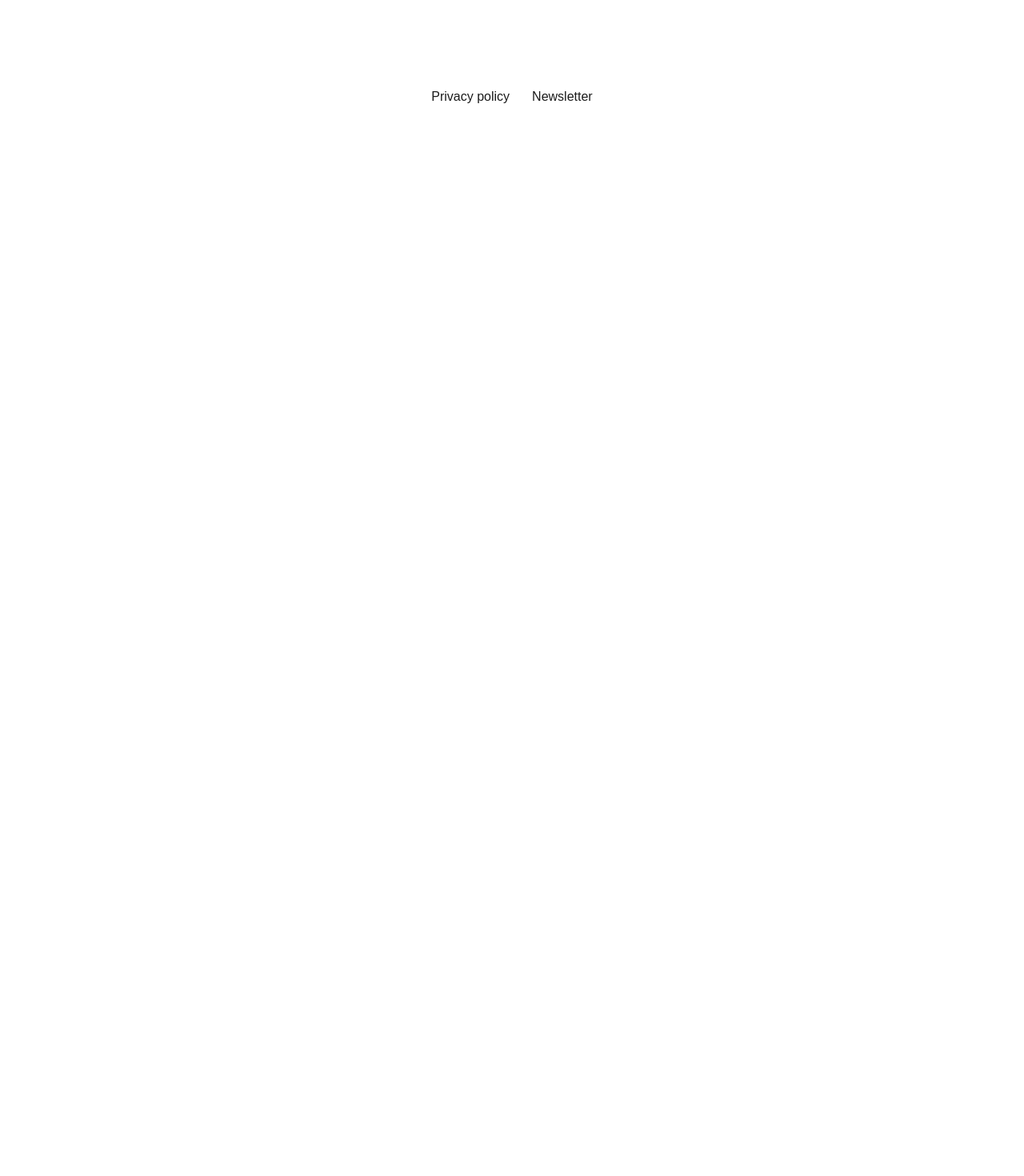
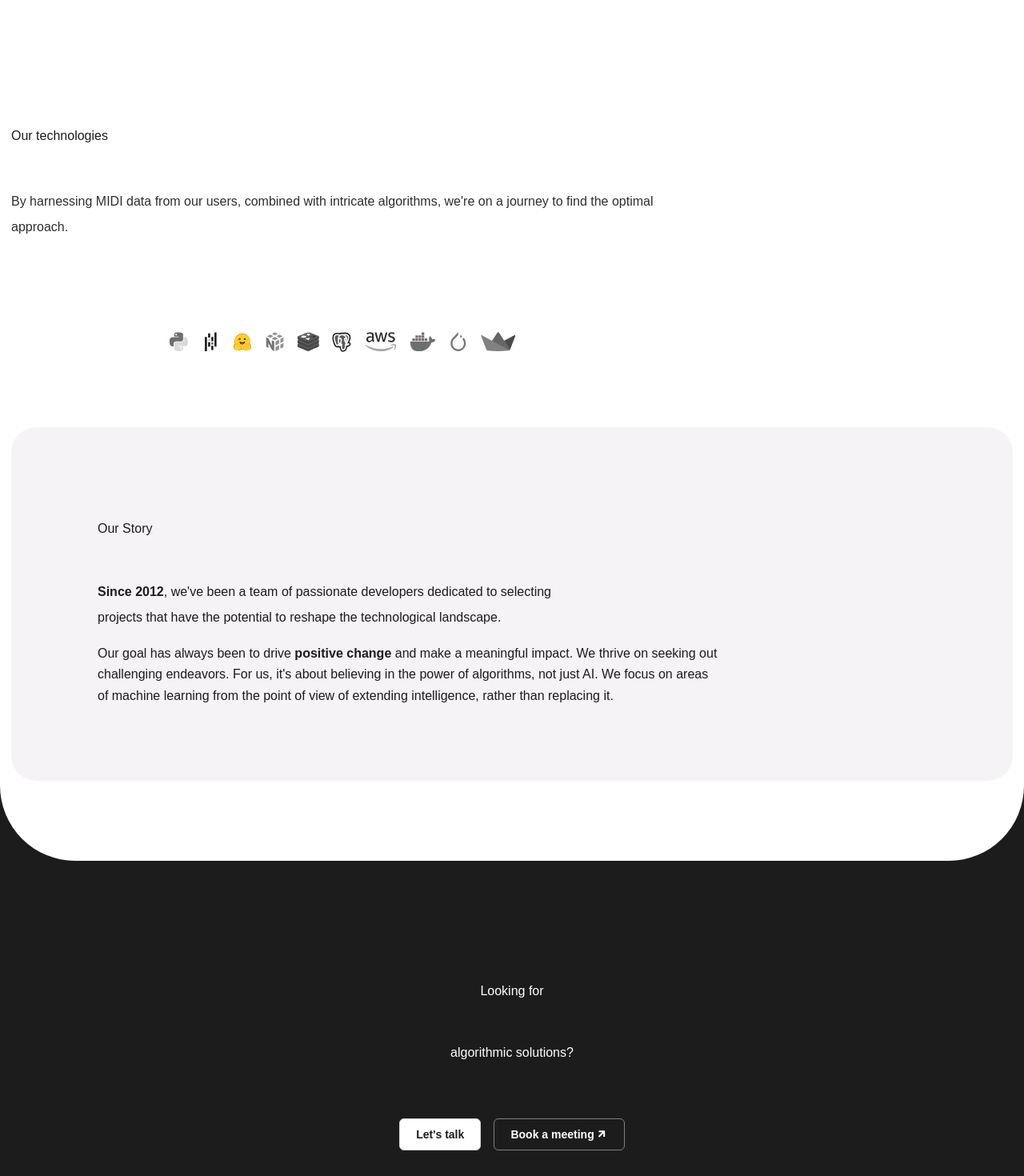
Before and after one commit to Nospoko/epr-landing, a Next.js app in the folder algrtm/: page /customSolutions in a window 1280 px wide. Shown: the part 1180-2650 px from the top of the page at 80% size. Before the commit the page ends 1332 px from the top, so only its background shows below. Built offline with nearby package versions, Linux system fonts and the light colour scheme.

Commit message:
basic layout of CustomProjectsPage created

```diff
--- a/algrtm/src/app/customSolutions/page.js
+++ b/algrtm/src/app/customSolutions/page.js
@@ -1,5 +1,10 @@
 import CustomSolutionsSection from "@/components/CustomSolutionsSection";
+import LinksSection from "@/components/LinksSection";
 import OfferSection from "@/components/OfferSection";
+import OurStory from "@/components/OurStory";
+import SolutionsSection from "@/components/SolutionsSection";
+import TechnologiesSection from "@/components/TechnologiesSection";
+import RoundedRectangle from "@/components/shared/RoundedRectangle";
 import React from "react";
 
 const CustomSolutions = () => {
@@ -7,6 +12,13 @@ const CustomSolutions = () => {
     <main className="flex flex-col items-center justify-center">
       <CustomSolutionsSection />
       <OfferSection />
+      <TechnologiesSection />
+      {/* TODO- make ourStory reusable and refactor into Technical Consulting */}
+      <OurStory />
+      <RoundedRectangle />
+      {/* TODO- make SolutionsSection reusable and refactor into We know that algormitic solutions are future. Do you? */}
+      <SolutionsSection />
+      <LinksSection />
     </main>
   );
 };
--- /dev/null
+++ b/algrtm/src/components/TechnologiesSection.js
@@ -0,0 +1,26 @@
+import React from "react";
+import IconsComponent from "./IconsComponent";
+
+const TechnologiesSection = () => {
+  return (
+    <section className="flex flex-col justify-center max-w-[78.25rem] mt-[2.38rem] mb-[5.88rem] mx-[5.88rem] gap-6 items-start w-full">
+      <h2 className="h2 text-neutralLight-neutral10 leading-[5.375rem]">
+        Our technologies
+      </h2>
+      <div className="flex flex-col gap-[4.5rem]">
+        <div className="leading-[1.98rem] text-neutralLight-neutral20 h6 max-w-[51.75rem]">
+          <p>
+            By harnessing MIDI data from our users, combined with intricate
+            algorithms, we're on a journey to find the optimal approach.
+          </p>
+        </div>
+        {/* TODO refactor Icons Component */}
+        <div>
+          <IconsComponent />
+        </div>
+      </div>
+    </section>
+  );
+};
+
+export default TechnologiesSection;
```
